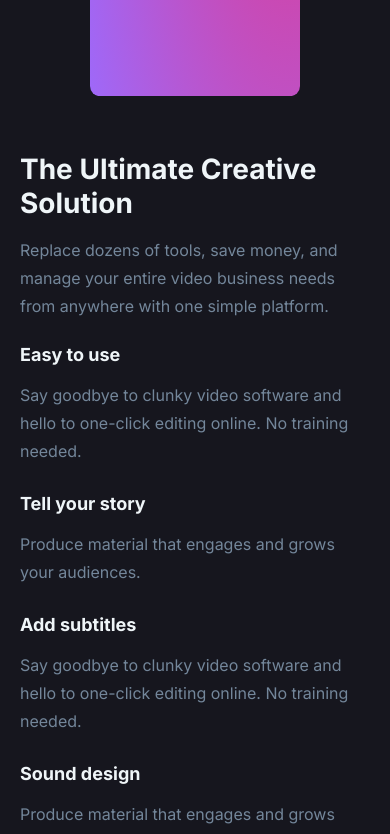
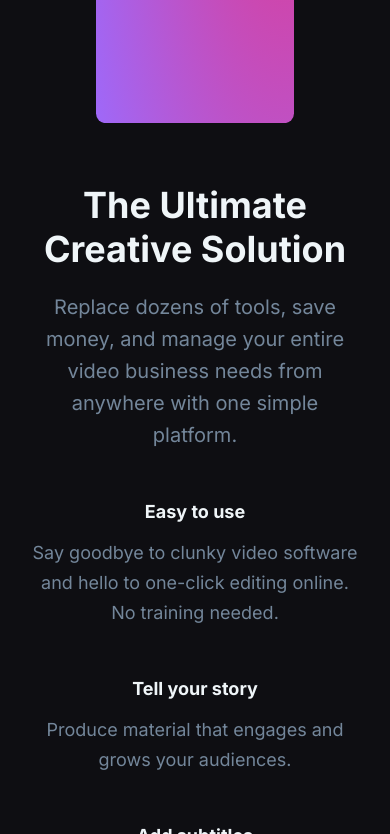
Before and after one commit to chrisprodev/lading_page, a Gatsby site: page / in a window 390 px wide. Shown: the part 1166-2000 px from the top of the page. Built offline with nearby package versions, Linux system fonts and the light colour scheme; Gatsby itself is replaced by a stand-in of ours.

Commit message:
Update Responsive Design (Typography & FAQs)

```diff
--- a/package.json
+++ b/package.json
@@ -1,7 +1,7 @@
 {
-  "name": "gatsby-starter-hello-world",
+  "name": "Vidbox Landing Page",
   "private": true,
-  "description": "A simplified bare-bones starter for Gatsby",
+  "description": "Video Explainer Company",
   "version": "0.1.0",
   "license": "0BSD",
   "scripts": {
--- a/src/components/Faq.jsx
+++ b/src/components/Faq.jsx
@@ -5,7 +5,7 @@ const Faq = ({ title, content }) => {
   const [open, setOpen] = useState(false)
 
   return (
-    <Container>
+    <Container open={open}>
       <Header onClick={() => setOpen(!open)} open={open}>
         <p>{title}</p>
         <svg
@@ -52,17 +52,35 @@ const Faq = ({ title, content }) => {
 export default Faq
 
 const Container = styled.div`
+  user-select: none;
   width: 70%;
+  margin-top: 3rem;
+  padding: 2rem;
+  border-radius: 1rem;
+  transition: background 50ms ease;
+  background: ${props => (props.open ? "#262633" : "none")};
+
+  :hover {
+    background: #262633;
+  }
+
   @media only screen and (max-width: 1340px) {
-    width: 80%;
+    width: 90%;
+    margin-top: 5rem;
+    padding: 0;
+    border-radius: 0;
+    background: unset;
+    :hover {
+      background: unset;
+    }
   }
 `
 
 const Header = styled.div`
   display: flex;
   justify-content: space-between;
+  align-items: center;
   cursor: pointer;
-  margin-top: 5rem;
 
   p {
     font-size: 2rem;
@@ -78,9 +96,16 @@ const Header = styled.div`
       stroke: ${props => (props.open ? "var(--white)" : "var(--gray)")};
     }
   }
+
+  @media only screen and (max-width: 1340px) {
+    p {
+      max-width: 80%;
+    }
+  }
 `
 
 const Content = styled.p`
   margin-top: 1.6rem;
   font-size: 1.8rem;
+  color: var(--gray-2);
 `
--- a/src/components/NavBar.jsx
+++ b/src/components/NavBar.jsx
@@ -29,7 +29,6 @@ const NavBar = () => {
           </span>
         </BlockTwo>
         <Hamburguer>
-          <span />
           <span />
           <span />
         </Hamburguer>
@@ -77,7 +76,7 @@ const BlockTwo = styled.div`
 
   .navbar-container__loginbtn {
     cursor: pointer;
-    width: 12rem;
+    width: 10rem;
     height: 4.4rem;
     display: flex;
     justify-content: center;
@@ -98,7 +97,7 @@ const BlockTwo = styled.div`
   }
 
   .navbar-container__demobtn {
-    width: 16rem;
+    width: 20rem;
     height: 4.4rem;
     display: flex;
     justify-content: center;
@@ -146,13 +145,14 @@ const Hamburguer = styled.div`
   @media only screen and (max-width: 1340px) {
     display: flex;
     flex-direction: column;
+    justify-content: center;
   }
 
   span {
-    margin-top: 0.4rem;
-    margin-bottom: 0.4rem;
-    width: 4.4rem;
-    height: 0.3rem;
+    margin-top: 0.5rem;
+    margin-bottom: 0.5rem;
+    width: 2.8rem;
+    height: 0.2rem;
     background: var(--white);
     border-radius: 0.3rem;
   }
--- a/src/components/PricingCard.jsx
+++ b/src/components/PricingCard.jsx
@@ -65,8 +65,8 @@ const Container = styled.div`
   }
 
   .pricing__tag {
-    color: var(--white);
-    margin-top: 4rem;
+    color: var(--gray-2);
+    margin-top: 2rem;
   }
 
   h5 {
@@ -98,7 +98,7 @@ const Container = styled.div`
   button {
     cursor: pointer;
     width: 100%;
-    height: 4.4rem;
+    height: 4.8rem;
     background: var(--purple);
     color: var(--white);
     border-radius: 1rem;
--- a/src/global.css
+++ b/src/global.css
@@ -18,7 +18,7 @@ body {
   font-family: 'Inter', sans-serif;
   -webkit-font-smoothing: antialiased;
   -moz-osx-font-smoothing: grayscale;
-  background-color: #16161e;
+  background-color: #0E0E12;
 }
 
 a{
@@ -36,7 +36,11 @@ h5 {
   margin: 0;
 }
 
-h1, h2{
+h1{
+  font-size:6.4rem;
+}
+
+h2{
   font-size: 4.8rem;
 }
 
@@ -52,8 +56,12 @@ p {
 }
 
 @media screen and (max-width: 1340px) {
-  h1, h2{
-    font-size: 2.8rem;
+  h1{
+    font-size: 4.2rem;
+  }
+
+  h2{
+    font-size: 3.6rem;
 
   }
 
@@ -62,8 +70,8 @@ p {
   }
 
   p {
-    font-size: 1.6rem;
-    line-height: 2.8rem;
+    font-size: 2rem;
+    line-height: 3.2rem;
   }
 
 
--- a/src/pages/index.jsx
+++ b/src/pages/index.jsx
@@ -84,7 +84,7 @@ export default function Home() {
             </svg>
             <div className="feature__main-feature">
               <h2>The Ultimate Creative Solution</h2>
-              <p>
+              <p className="main-feature__description">
                 Replace dozens of tools, save money, and manage your entire
                 video business needs from anywhere with one simple platform.
               </p>
@@ -119,7 +119,7 @@ export default function Home() {
           <Feature>
             <div className="feature__main-feature feature__main-feature--right">
               <h2>Market your products</h2>
-              <p>
+              <p className="main-feature__description">
                 Position your marketing team for rapid growth. Whether you have
                 a video editor on staff who needs support or you are handling
                 the creative on your own.
@@ -198,7 +198,7 @@ export default function Home() {
 
         <Testimonials>
           <h2>Take your business to the next level</h2>
-          <p>
+          <p className="testimonials__sub-title">
             Become part of a growing community of innovative Entrepreneurs,
             Marketers and Agencies.
           </p>
@@ -227,7 +227,7 @@ export default function Home() {
 
 const Container = styled.main`
   @media only screen and (max-width: 1340px) {
-    padding: 0 2rem;
+    padding: 0 3rem;
   }
 `
 
@@ -237,15 +237,18 @@ const Header = styled.header`
   align-items: center;
   width: 100%;
   max-width: 129rem;
-  margin-top: 19.2rem;
+  margin-top: 16rem;
   margin-left: auto;
   margin-right: auto;
 
   p {
     margin-top: 2rem;
-    @media only screen and (max-width: 1340px) {
-      margin-top: 1.6rem;
-    }
+    text-align: center;
+  }
+
+  h1 {
+    max-width: 64rem;
+    text-align: center;
   }
 
   .header__btn {
@@ -254,8 +257,8 @@ const Header = styled.header`
     align-items: center;
     border-radius: 4rem;
     background: var(--purple);
-    width: 14rem;
-    height: 4.4rem;
+    width: 16rem;
+    height: 4.8rem;
     margin-top: 3.6rem;
     transition: all 150ms ease;
 
@@ -271,8 +274,14 @@ const Header = styled.header`
 
   svg {
     margin-top: 4.8rem;
-    @media only screen and (max-width: 1340px) {
+  }
+
+  @media only screen and (max-width: 1340px) {
+    svg {
       margin-top: 2.8rem;
+    }
+    p {
+      margin-top: 1.4rem;
     }
   }
 `
@@ -288,13 +297,13 @@ const Logos = styled.section`
   margin-right: auto;
 
   h5 {
-    font-size: 1.6rem;
+    font-size: 1.8rem;
     color: var(--gray);
   }
 
   .logos__container {
-    margin-top: 2rem;
-    width: 100%;
+    margin-top: 4rem;
+    width: 60%;
     display: flex;
     justify-content: space-between;
     flex-wrap: wrap;
@@ -311,8 +320,13 @@ const Logos = styled.section`
   @media only screen and (max-width: 1340px) {
     margin-top: 5rem;
 
+    h5 {
+      font-size: 1.2rem;
+    }
+
     .logos__container {
       justify-content: center;
+      width: 100%;
 
       svg {
         height: 2.4rem;
@@ -338,50 +352,52 @@ const Feature = styled.div`
   justify-content: space-between;
   align-items: center;
 
-  @media only screen and (max-width: 1340px) {
-    margin-top: 7rem;
-    flex-direction: column;
-  }
-
   svg {
     flex-shrink: 0;
-    @media only screen and (max-width: 1340px) {
-      order: -1;
-      width: 60%;
-    }
   }
 
   .feature__main-feature {
     margin-left: 12.4rem;
 
-    @media only screen and (max-width: 1340px) {
-      margin-left: 0;
-      margin-top: 4rem;
-      p {
-        margin-bottom: 2.4rem;
-      }
-    }
-
     h2,
     p {
       margin-top: 2rem;
-      @media only screen and (max-width: 1340px) {
-        margin-top: 1.6rem;
-      }
-    }
-
-    .main-feature__mini-title {
-      font-weight: 500;
-      font-size: 1.6rem;
-      color: var(--white);
     }
   }
 
   .feature__main-feature--right {
     margin-left: 0;
     margin-right: 12.4rem;
+  }
 
-    @media only screen and (max-width: 1340px) {
+  @media only screen and (max-width: 1340px) {
+    margin-top: 7rem;
+    flex-direction: column;
+    text-align: center;
+
+    svg {
+      order: -1;
+      width: 60%;
+    }
+
+    h2,
+    p {
+      margin-top: 1.6rem;
+    }
+
+    .feature__main-feature {
+      margin-left: 0;
+      margin-top: 4rem;
+      p {
+        margin-bottom: 2.4rem;
+      }
+
+      .main-feature__description {
+        margin-bottom: 5rem;
+      }
+    }
+
+    .feature__main-feature--right {
       margin-right: 0;
     }
   }
@@ -395,22 +411,23 @@ const MiniFeatures = styled.div`
   .mini-features__description {
     max-width: 29rem;
     p {
-      font-size: 1.6rem;
+      font-size: 1.8rem;
       margin-top: 2.4rem;
-      line-height: 2.8rem;
-    }
-    @media only screen and (max-width: 1340px) {
-      max-width: unset;
-      p {
-        margin-top: 1.6rem;
-        margin-bottom: 2.8rem;
-      }
+      line-height: 3rem;
     }
   }
 
   @media only screen and (max-width: 1340px) {
     flex-direction: column;
     margin-top: 0;
+
+    .mini-features__description {
+      max-width: unset;
+      p {
+        margin-top: 1.6rem;
+        margin-bottom: 5rem;
+      }
+    }
   }
 `
 
@@ -427,13 +444,19 @@ const Pricing = styled.section`
   h2,
   p {
     margin-top: 2rem;
-    @media only screen and (max-width: 1340px) {
-      margin-top: 1.6rem;
-    }
   }
 
   @media only screen and (max-width: 1340px) {
     margin-top: 7rem;
+
+    h2,
+    p {
+      margin-top: 1.6rem;
+    }
+
+    h2 {
+      text-align: center;
+    }
   }
 `
 
@@ -445,7 +468,7 @@ const PricingWrapper = styled.div`
 
   @media only screen and (max-width: 1340px) {
     flex-direction: column;
-    width: 80%;
+    width: 90%;
   }
 `
 
@@ -461,6 +484,11 @@ const Testimonials = styled.section`
   h2,
   p {
     margin-top: 2rem;
+  }
+
+  h2,
+  .testimonials__sub-title {
+    text-align: center;
   }
 
   .testimonials__mini-title {
@@ -479,8 +507,12 @@ const TestimonialsGrid = styled.div`
   column-gap: 2rem;
 
   @media only screen and (max-width: 1340px) {
-    columns: 2 auto;
+    columns: 1 auto;
     column-gap: 2rem;
+
+    div:nth-of-type(1n + 4) {
+      display: none;
+    }
   }
 `
 
@@ -496,5 +528,9 @@ const FAQs = styled.section`
 
   @media only screen and (max-width: 1340px) {
     margin-top: 7rem;
+
+    h2 {
+      text-align: center;
+    }
   }
 `
```
